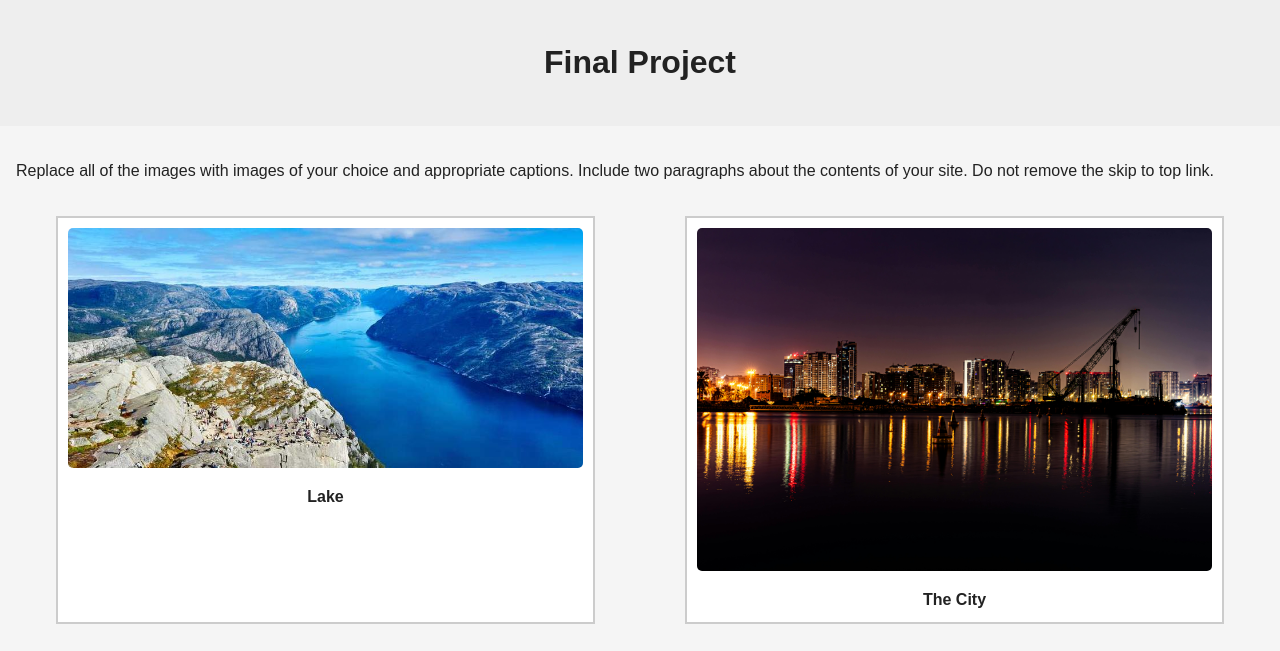
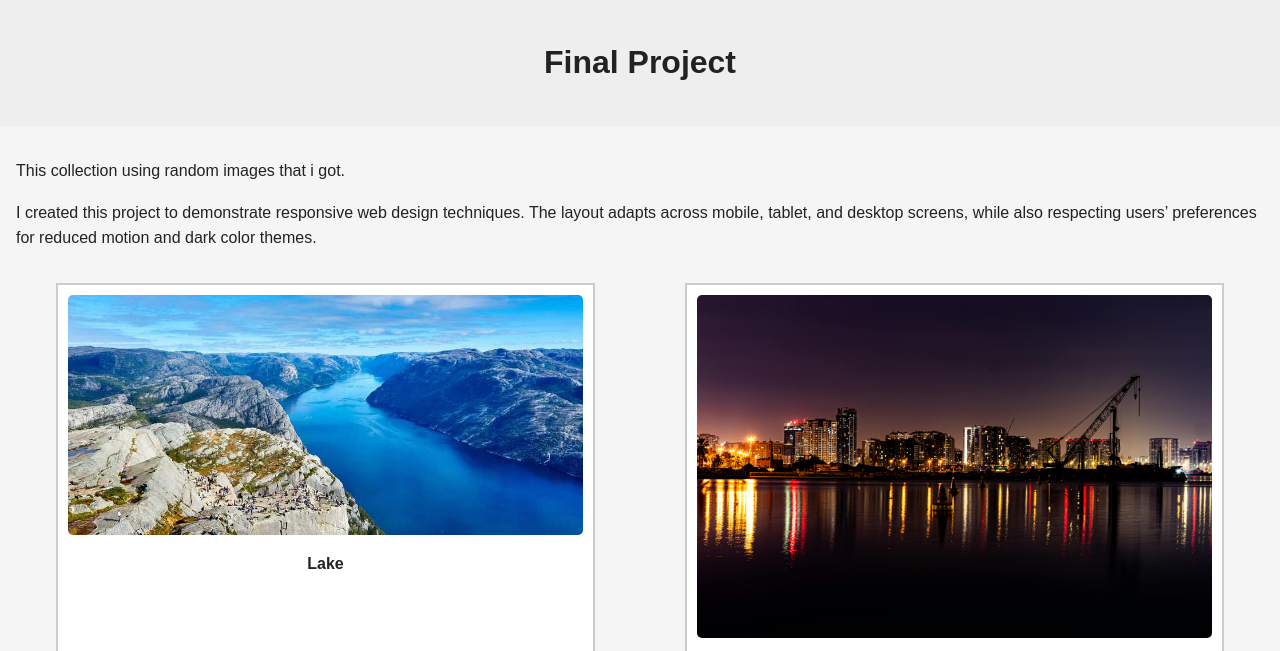
Before and after one commit to CHEEMSEL/Final, a plain HTML site: page index.html in a window 1280 px wide. Shown: the top 651 px of the page. Drawn offline with Linux system fonts and the light colour scheme.

Commit message:
Update index.html

```diff
--- a/index.html
+++ b/index.html
@@ -15,8 +15,15 @@
   </header>
 
   <main>
-    <p>Replace all of the images with images of your choice and appropriate captions. Include two paragraphs about the contents of your site.  Do not remove the skip to top link.</p>
+      <p>
+        This collection using random images that i got.
+      </p>
 
+      <p>
+        I created this project to demonstrate responsive web design techniques.
+        The layout adapts across mobile, tablet, and desktop screens, while also
+        respecting users’ preferences for reduced motion and dark color themes.
+      </p>
 
 
     <div class = "grid">
```
